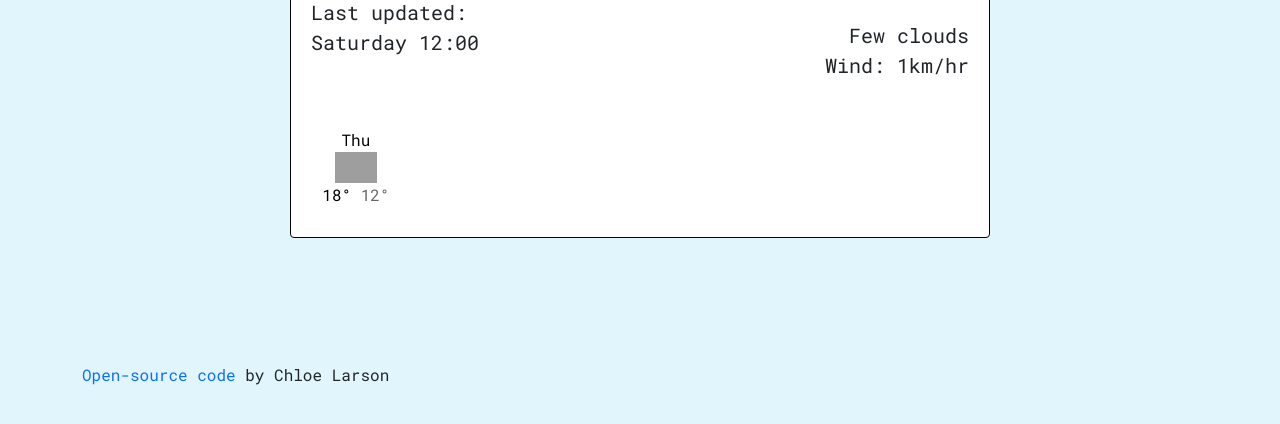
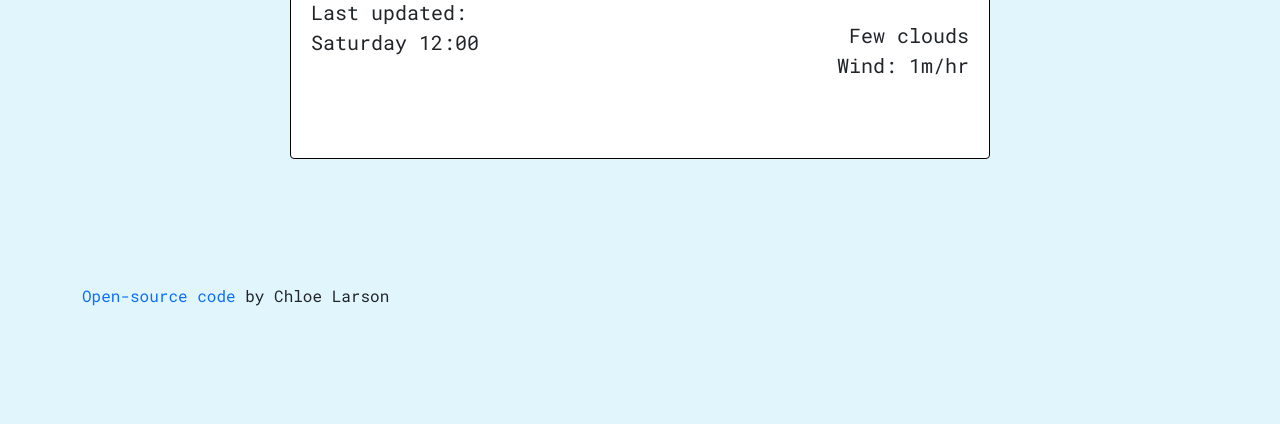
Before and after one commit to clarsongit/weather-app-project, a plain HTML site: page index.html in a window 1280 px wide. Shown: the part 222-646 px from the top of the page. Drawn offline with nearby package versions, Linux system fonts and the light colour scheme; grey boxes are pictures that could not be loaded.

```diff
--- a/index.html
+++ b/index.html
@@ -68,29 +68,14 @@
               </li>
               <div class="right-subheading">
                 <li class="description" id="description">Few clouds</li>
-                <li class="wind description" id="wind">Wind: 1km/hr</li>
+                <li class="wind description" id="wind">Wind: 1m/hr</li>
               </div>
             </ul>
           </div>
         </div>
         <br />
         <br />
-        <div class="weather-forecast" id="forecast">
-          <div class="row">
-            <div class="col-2">
-              <div class="weather-forecast-date">Thu</div>
-              <img
-                src="http://openweathermap.org/img/wn/50d@2x.png"
-                alt=""
-                width="42"
-              />
-              <div class="weather-forecast-temperatures">
-                <span class="weather-forecast-temperature-max"> 18° </span>
-                <span class="weather-forecast-temperature-min"> 12° </span>
-              </div>
-            </div>
-          </div>
-        </div>
+        <div class="weather-forecast" id="forecast"></div>
       </div>
       <footer>
         <a
```
